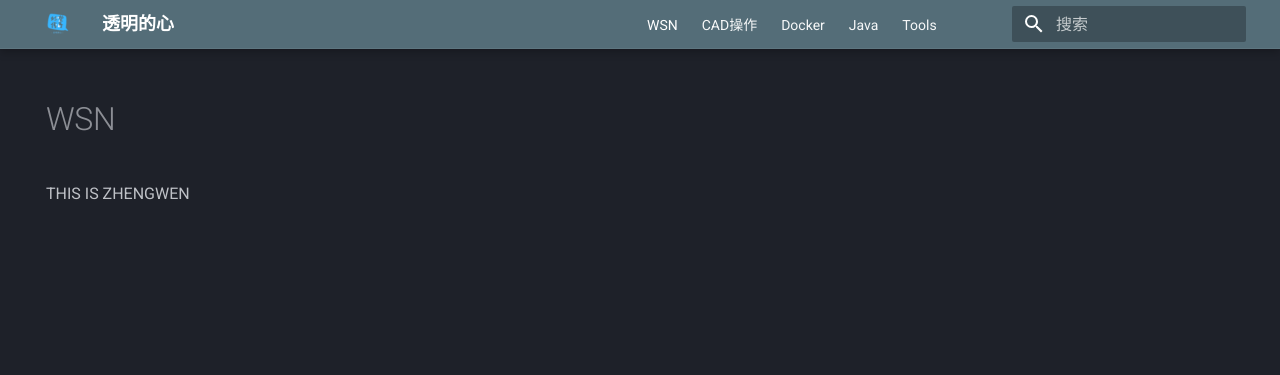
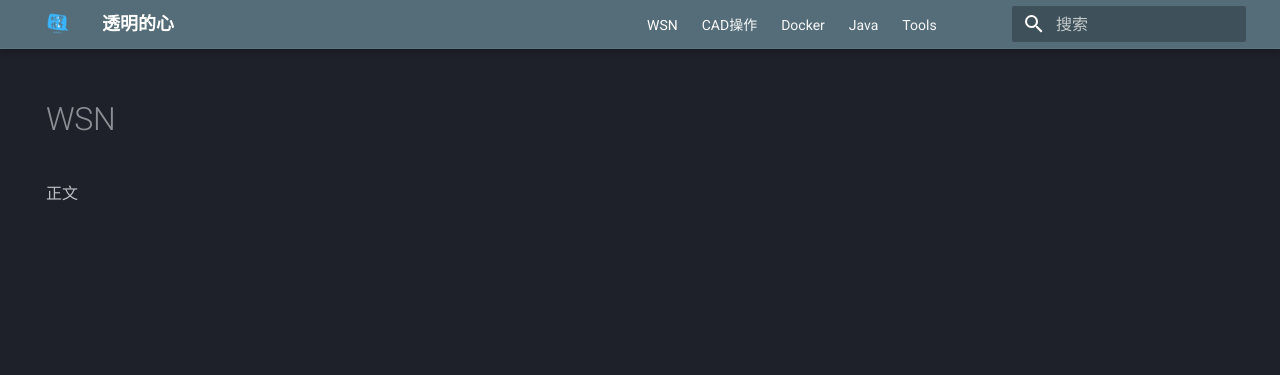
Before and after one commit to wq0713/wq0713.github.io, an MkDocs documentation site: the page built from docs/index.md, in a window 1280 px wide. Shown: the top 375 px of the page. Built offline with MkDocs 1.6.1 and Material for MkDocs 9.7.7, drawn with Linux system fonts in a browser that asks for light colours.

Commit message:
Update content in index.md

```diff
--- a/docs/index.md
+++ b/docs/index.md
@@ -5,4 +5,4 @@ hide:
 ---
 
 #WSN
- THIS  IS ZHENGWEN
+正文
```
